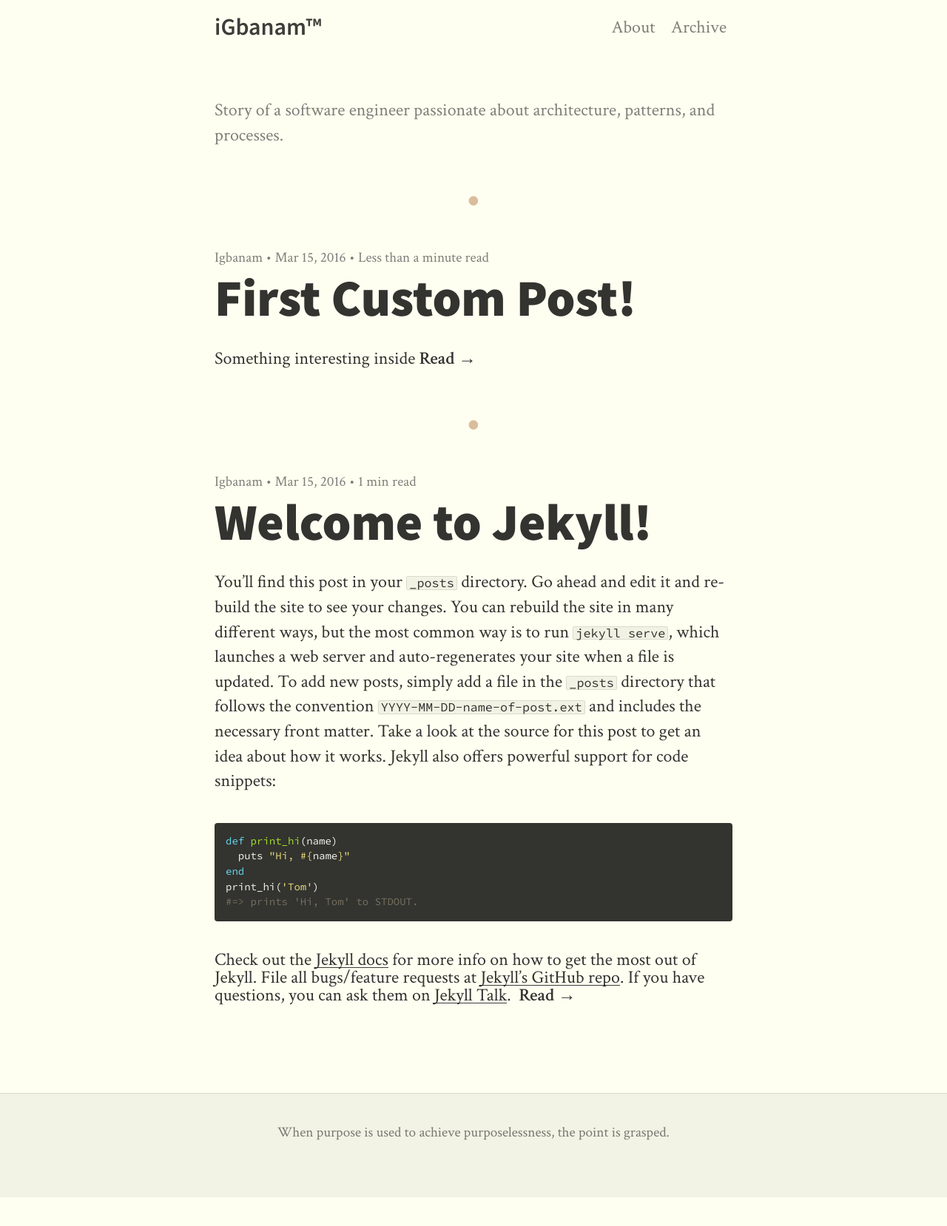
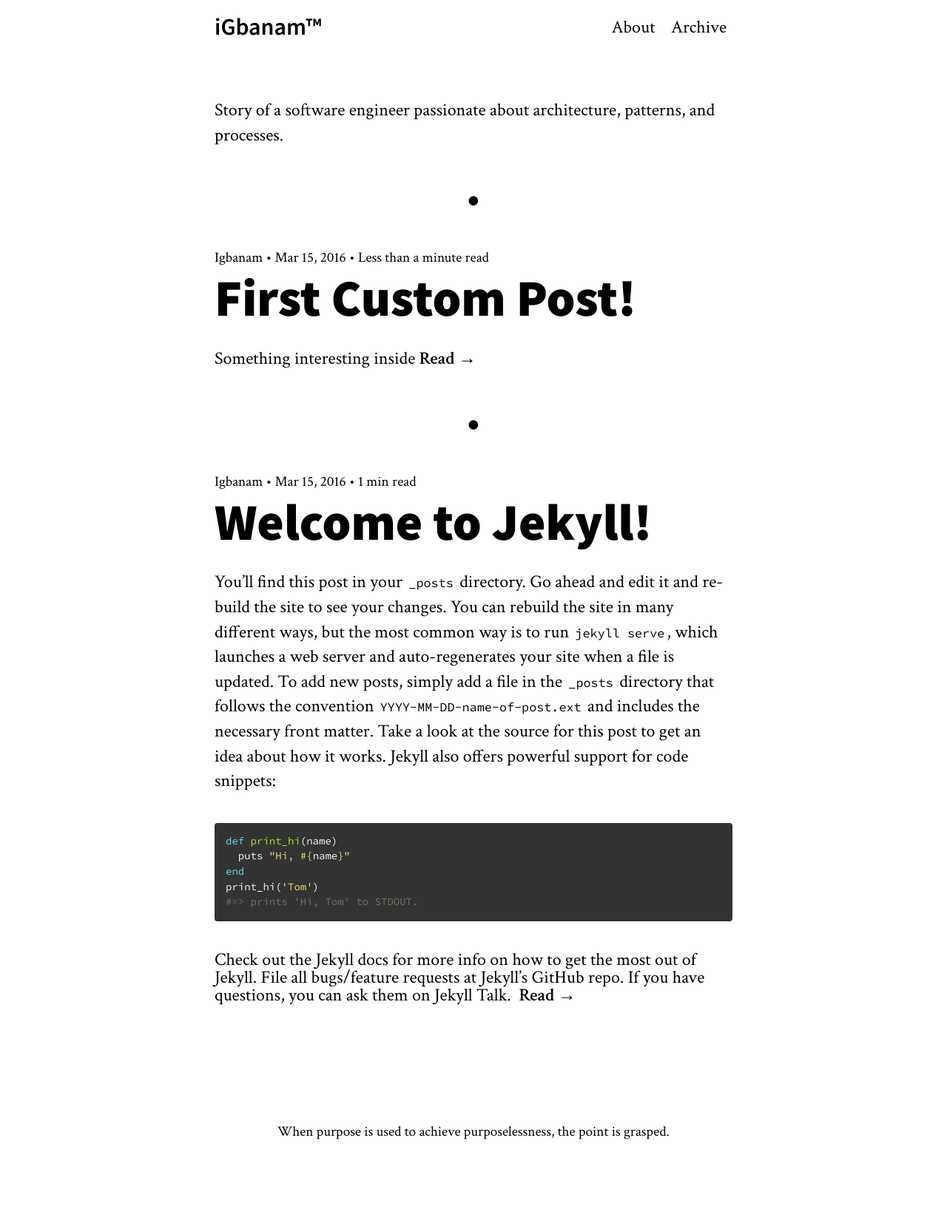
Before and after one commit to igbanam/igravity.github.io, a Jekyll site: the page built from index.html, in a window 1280 px wide. Shown: the whole page at 74% size. Built offline with Jekyll 4.4.1, drawn with Linux system fonts in a browser that asks for light colours; the list of posts is cut into pages by our own code; before the commit the page ends 1619 px from its top, so only the background shows below that.

Commit message:
Remove prior theme color

```diff
--- a/_config.yml
+++ b/_config.yml
@@ -32,11 +32,11 @@ footer-text: When purpose is used to achieve purposelessness, the point is grasp
 # Preferably 64px in height. Leave empty = disable.
 logo-image: #
 
-background-color: 255, 255, 241 # also change "_includes\gradient.css" to matc
-ms-tile-color: "#a0591f"
-text-color: 0, 0, 0
-theme-color-attr: "#a0591f"
-theme-color: 160, 89, 31
+# background-color: 255, 255, 241 # also change "_includes\gradient.css" to matc
+# ms-tile-color: "#a0591f"
+# text-color: 0, 0, 0
+# theme-color-attr: "#a0591f"
+# theme-color: 160, 89, 31
 
 display-author-post-page: true
 display-author-front-page: true
```
